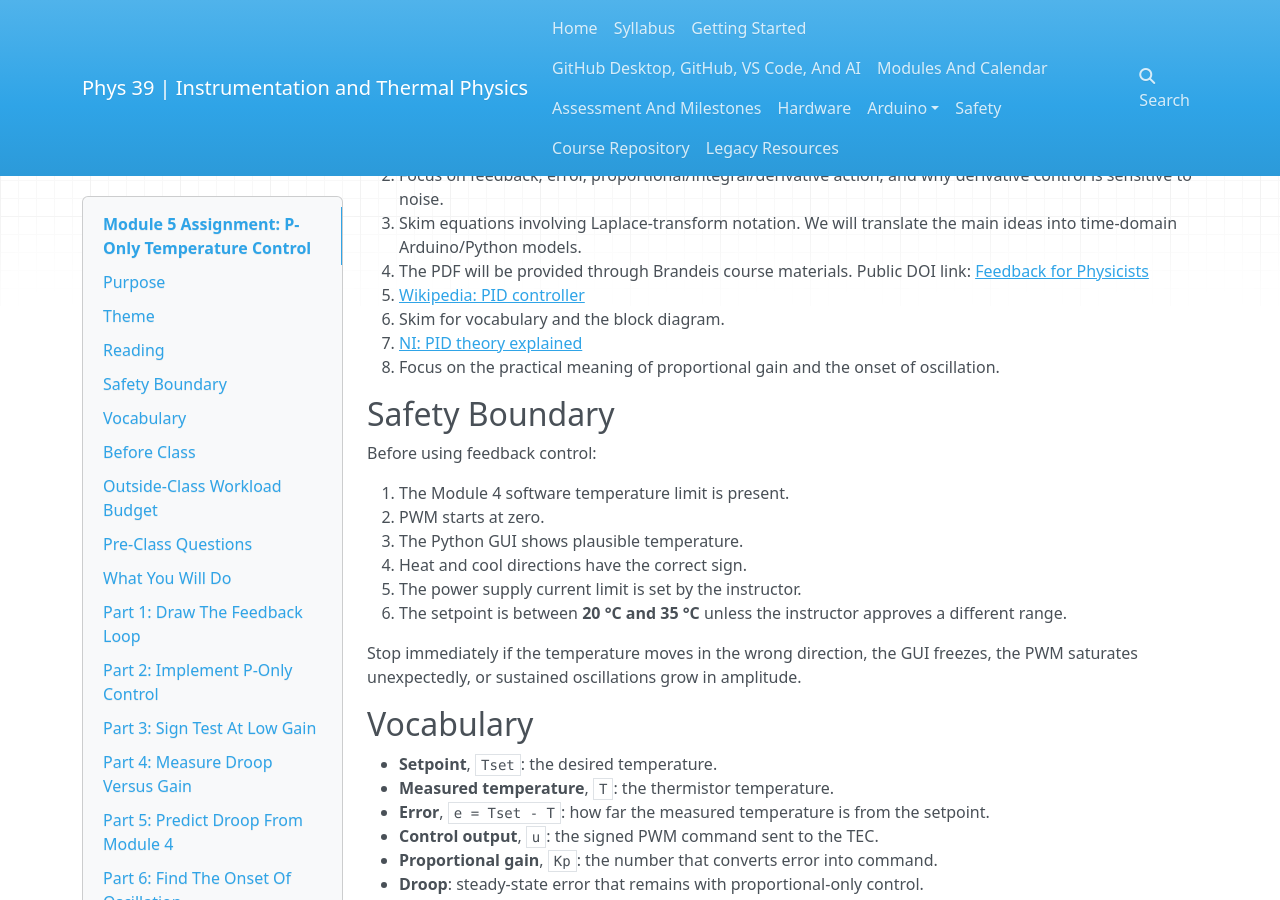
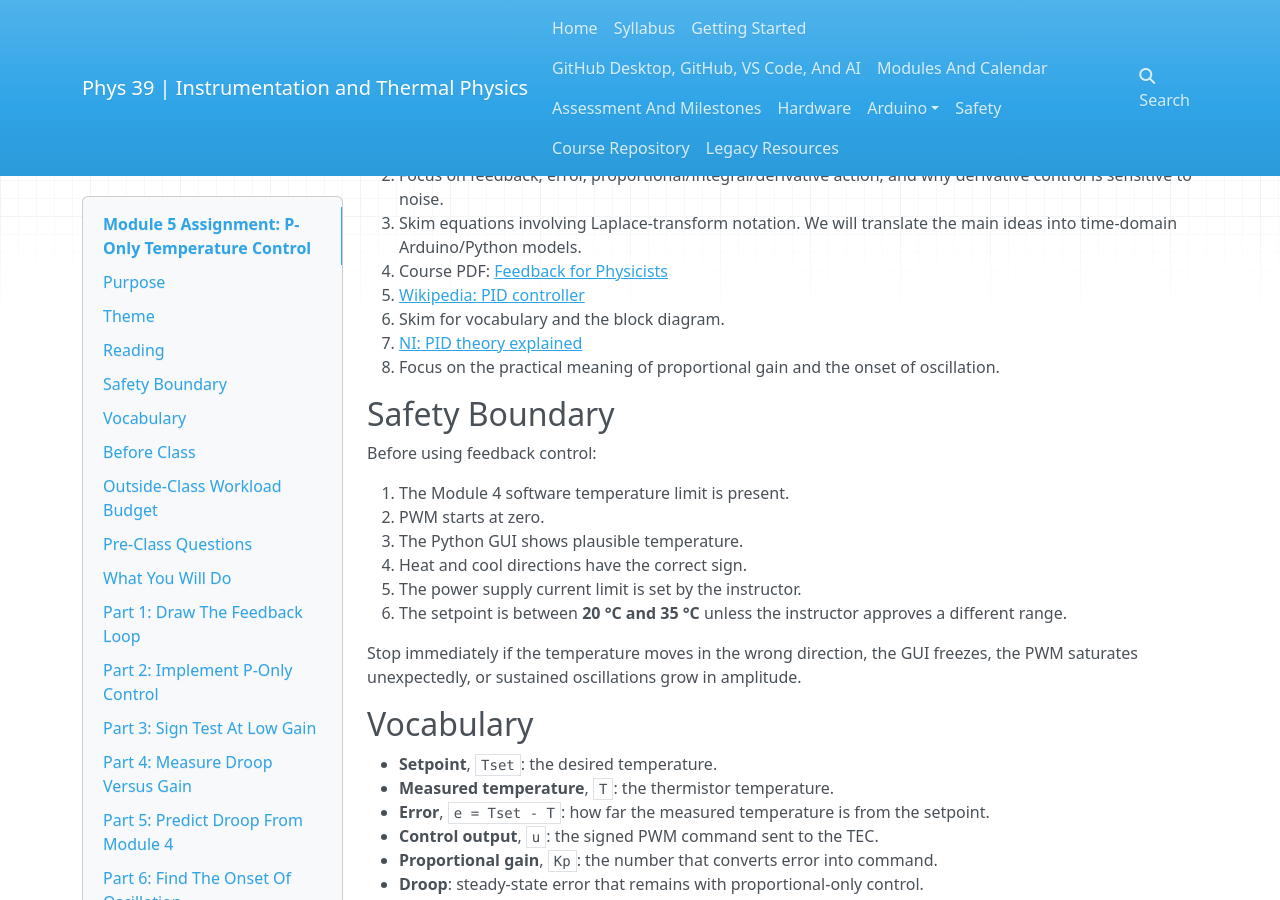
Before and after one commit to SethFraden/Phys39F26-course, an MkDocs documentation site: the page built from course/labs/lab-05/index.md, in a window 1280 px wide and 900 px high, scrolled down 725 px. Built offline with MkDocs 1.6.1, drawn with Linux system fonts in a browser that asks for light colours; nearby versions of some CDN libraries; a script that is not in the unit is left out.

Commit message:
Link Module 5 to course control paper

```diff
--- a/course/labs/lab-05/index.md
+++ b/course/labs/lab-05/index.md
@@ -33,8 +33,7 @@ not mastery of all the mathematics.
      why derivative control is sensitive to noise.
    - Skim equations involving Laplace-transform notation. We will translate
      the main ideas into time-domain Arduino/Python models.
-   - The PDF will be provided through Brandeis course materials. Public DOI
-     link: [Feedback for Physicists](https://doi.org/10.1103/RevModPhys.77.783)
+   - Course PDF: [Feedback for Physicists](../../references/bechhoefer-feedback-for-physicists-2005.pdf)
 2. [Wikipedia: PID controller](https://en.wikipedia.org/wiki/PID_controller)
    - Skim for vocabulary and the block diagram.
 3. [NI: PID theory explained](https://www.ni.com/en/shop/labview/pid-theory-explained.html)
--- a/docs/index.html
+++ b/docs/index.html
@@ -257,5 +257,5 @@ does not appear, check <strong>Dashboard -&gt; My courses</strong> in Moodle.</p
 
 <!--
 MkDocs version : 1.6.1
-Build Date UTC : 2026-09-06 23:59:37.632283+00:00
+Build Date UTC : 2026-09-07 00:17:24.783369+00:00
 -->
--- a/docs/labs/lab-05/index.html
+++ b/docs/labs/lab-05/index.html
@@ -221,8 +221,7 @@ not mastery of all the mathematics.</p>
      why derivative control is sensitive to noise.</li>
 <li>Skim equations involving Laplace-transform notation. We will translate
      the main ideas into time-domain Arduino/Python models.</li>
-<li>The PDF will be provided through Brandeis course materials. Public DOI
-     link: <a href="https://doi.org/10.1103/RevModPhys.77.783">Feedback for Physicists</a></li>
+<li>Course PDF: <a href="../../references/bechhoefer-feedback-for-physicists-2005.pdf">Feedback for Physicists</a></li>
 <li><a href="https://en.wikipedia.org/wiki/PID_controller">Wikipedia: PID controller</a></li>
 <li>Skim for vocabulary and the block diagram.</li>
 <li><a href="https://www.ni.com/en/shop/labview/pid-theory-explained.html">NI: PID theory explained</a></li>
```
Also changed, not shown: docs/search/search_index.json, 1 other file.
